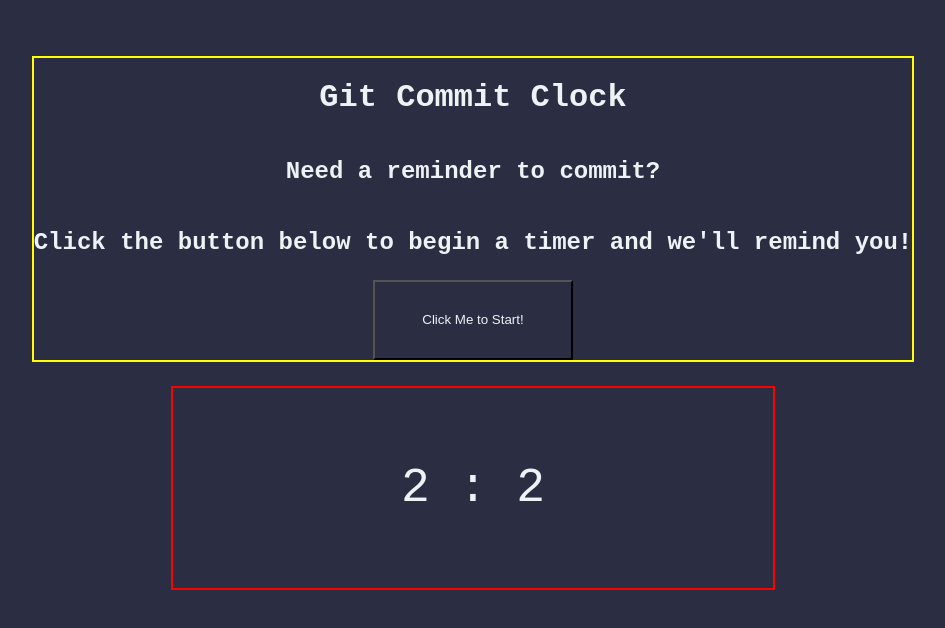
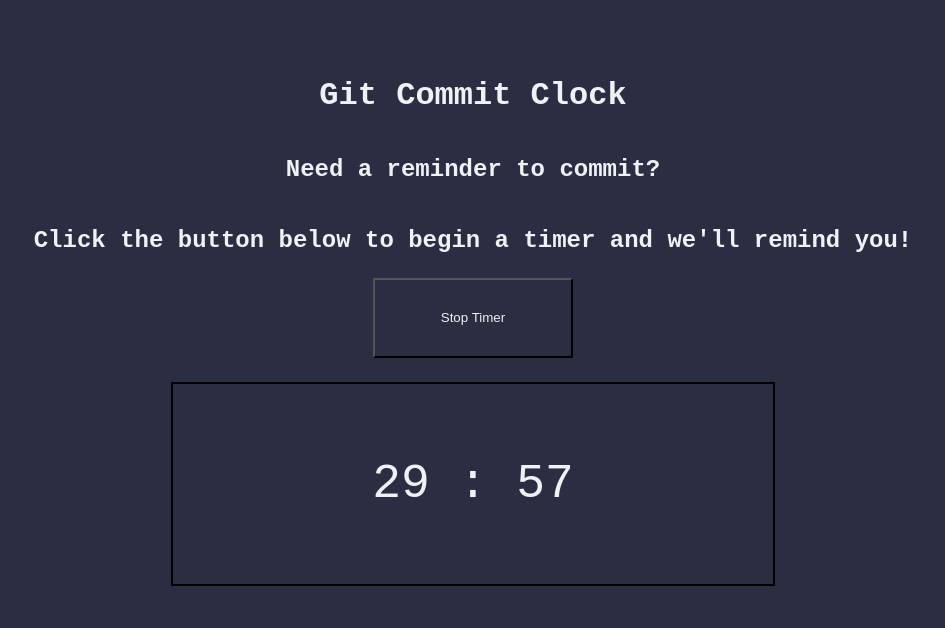
Before and after one commit to jack421myhre/commit-clock, a plain HTML site: page index.html in a window 1280 px wide. Both pictures are taken after a click on the button "Click Me to Start!". Shown: the whole page, without its empty margins (167-1112 px from the left). Drawn offline with Linux system fonts and the light colour scheme.

Commit message:
Created another button to stop the timer. Added event listeners to both and a hidden/active css display.

```diff
--- a/assets/css/style.css
+++ b/assets/css/style.css
@@ -18,7 +18,6 @@
     display: flex;
     flex-direction: column;
     align-items: center;
-    border: 2px solid yellow;
     margin: 48px 0 24px 0;
 }
 
@@ -26,14 +25,14 @@
     margin-bottom: 24px;
 }
 
-.timer-button {
+.custom-button {
     width: 200px;
     height: 80px;
     background-color: #2b2d42;
     color: #edf2f4;
 }
 
-.timer-button:hover {
+.custom-button:hover {
     background-color: #edf2f4;
     color: #2b2d42;
     cursor: pointer;
@@ -43,7 +42,7 @@
     display: flex;
     justify-content: center;
     align-items: center;
-    border: 2px solid red;
+    border: 2px solid black;
     width: 600px;
     height: 200px;
 
@@ -53,3 +52,12 @@
     font-size: 48px;
     font-weight: 300;
 }
+
+/* EVENT LISTENER STYLES */
+.active {
+    display: block;
+}
+
+.hidden {
+    display: none;
+}
--- a/assets/js/app.js
+++ b/assets/js/app.js
@@ -1,49 +1,74 @@
+const startBtn = document.getElementById('start-button');
+const stopBtn = document.getElementById('stop-button');
+const startBtnContainer = document.querySelector('.start-container');
+const stopBtnContainer = document.querySelector('.stop-container');
+const startBtnClasslist = startBtnContainer.classList;
+const stopBtnClasslist = stopBtnContainer.classList;
+const minSection = document.getElementById('minutes');
+const secSection = document.getElementById('seconds');
 
-const timerBtn = document.getElementById('timer-button');
-let minSection = document.getElementById('minutes');
-let secSection = document.getElementById('seconds');
+let minuteInterval;
+let secondInterval;
 
+function stopTimer() {
+    clearInterval(minuteInterval);
+    clearInterval(secondInterval);
+}
+
+function buttonToggle() {
+    if (startBtnClasslist.contains('active')) {
+        startBtnClasslist.replace('active', 'hidden');
+        stopBtnClasslist.replace('hidden', 'active');
+    } else {
+        startBtnClasslist.replace('hidden', 'active');
+        stopBtnClasslist.replace('active', 'hidden');
+    }
+}
 
 function init() {
-    let minutes = 9;
-    let seconds = 9;
+    let minutes = 29;
+    let seconds = 59;
     minSection.innerHTML = minutes;
     secSection.innerHTML = seconds;
 
-    function endTimer() {
-        clearInterval(minuteInterval);
-        clearInterval(secondInterval);
-
-    }
 
     minutes -= 1;
-    const minuteInterval = setInterval(() => {
+    minuteInterval = setInterval(() => {
         minSection.innerHTML = minutes;
         minutes -= 1;
 
         if (minutes < 0) {
-            endTimer();
+            stopTimer();
         }
-    }, 1000);
-
-
-
+        // Add function to change to 'TIME TO COMMIT!'
+    }, 60000);
 
     seconds -= 1;
-    const secondInterval = setInterval(() => {
+    secondInterval = setInterval(() => {
         secSection.innerHTML = seconds;
         seconds -= 1;
 
         if (seconds < 0) {
-            seconds = 9;
+            seconds = 59;
         }
     }, 1000);
 
-
-    // ----------------------
-    // --- Event Listener ---
-    // ----------------------
-
 };
 
-init();
+
+// -----------------------
+// --- Event Listeners ---
+// -----------------------
+startBtn.addEventListener('click', () => {
+    // Starts the timer
+    init();
+    // Switches the button
+    buttonToggle();
+});
+
+stopBtn.addEventListener('click', () => {
+    // Stops the timer
+    stopTimer();
+    // Switches the button again. When pressed, the timer will restart.
+    buttonToggle();
+});
--- a/index.html
+++ b/index.html
@@ -15,7 +15,12 @@
             <h1>Git Commit Clock</h1>
             <h2>Need a reminder to commit? </h2>
             <h2>Click the button below to begin a timer and we'll remind you!</h2>
-            <button class="timer-button" id="timer-button">Click Me to Start!</button>
+            <div class="start-container active">
+                <button class="custom-button" id="start-button">Click Me to Start!</button>
+            </div>
+            <div class="stop-container hidden">
+                <button class="custom-button" id="stop-button">Stop Timer</button>
+            </div>
         </div>
         <div class="timer" id="timer">
             <h3 class="countdown">
@@ -25,7 +30,6 @@
         </div>
     </main>
 
-
     <script src="./assets/js/app.js"></script>
 </body>
 
```
